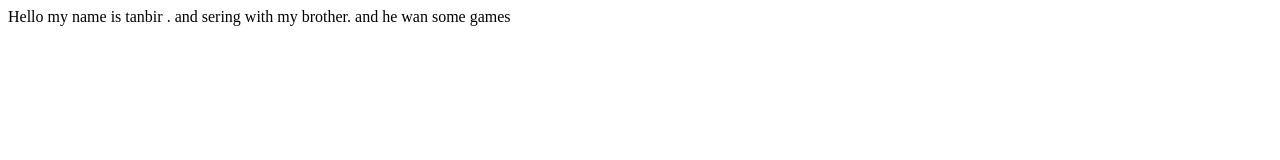
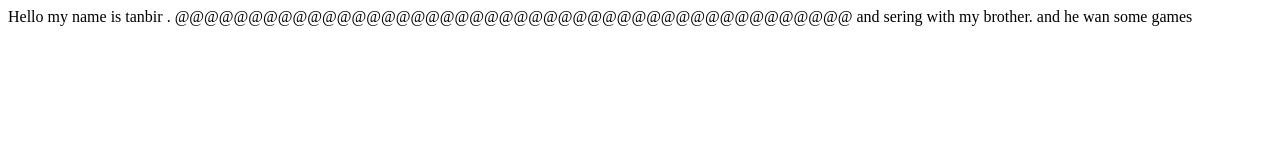
Before and after one commit to tanbir5555/hosting-a-site, a plain HTML site: page j.html in a window 1280 px wide. Drawn offline with Linux system fonts and the light colour scheme.

Commit message:
adding @

```diff
--- a/j.html
+++ b/j.html
@@ -7,6 +7,21 @@
     <title>Document</title>
 </head>
 <body>
-    Hello  my name  is tanbir . and sering with my brother. and he wan some games
+    Hello  my name  is tanbir .
+
+
+
+
+
+
+    @@@@@@@@@@@@@@@@@@@@@@@@@@@@@@@@@@@@@@@@@@@@@@
+
+
+
+
+
+
+
+    and sering with my brother. and he wan some games
 </body>
 </html>
```
